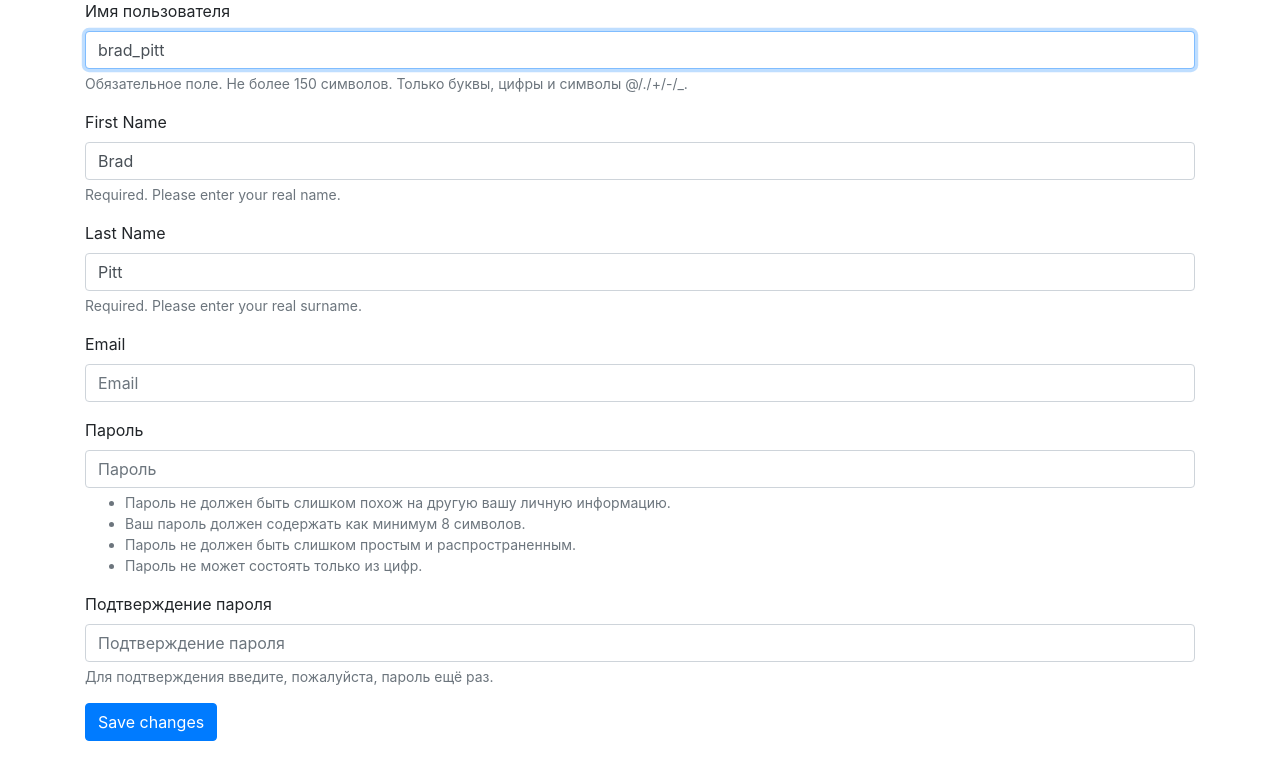
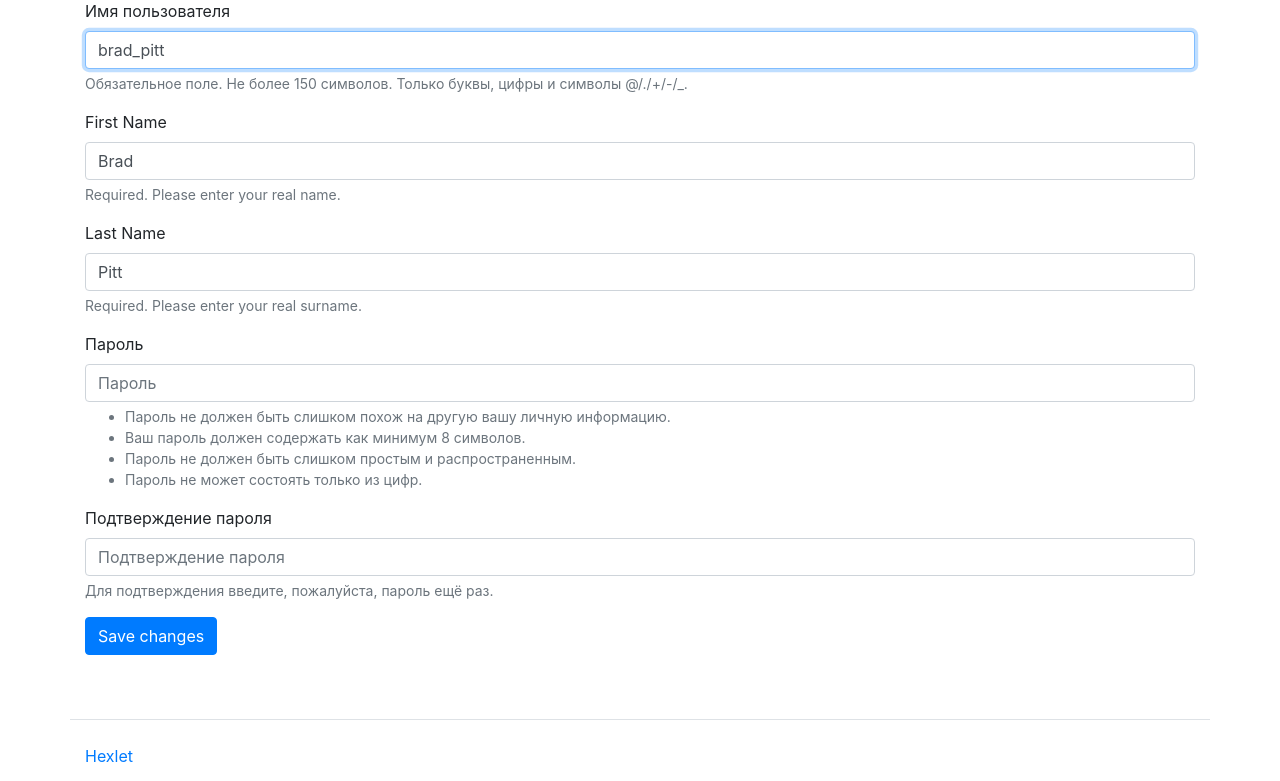
Before and after one commit to sergkim13/python-project-52, a Django app: page /users/1/update/ in a window 1280 px wide. Shown: the part 189-970 px from the top of the page. Run offline with Django 4.2, Linux system fonts and the light colour scheme; a user stored in the database is signed in; data comes from the database, SQL or seed files in the repository; some libraries are stand-ins or nearby versions.

Commit message:
minor restructure users app

```diff
--- a/task_manager/templates/layouts/base.html
+++ b/task_manager/templates/layouts/base.html
@@ -8,6 +8,7 @@
   <head>
     <meta charset="utf-8">
     <meta name="viewport" content="width=device-width, initial-scale=1">
+    <meta name="description" content="{% block description %}{% endblock %}">
     <title>{% block title %}{% endblock %}</title>
   </head>
   <body class="d-flex flex-column min-vh-100">
--- a/task_manager/users/templates/users/user_list.html
+++ b/task_manager/templates/users/user_list.html
@@ -2,6 +2,7 @@
 
 {% load i18n %}
 
+{% block description %}{{ page_description }}{% endblock %}
 {% block title %}{{ page_title }} | {% translate "Task Manager" %}{% endblock %}
 
 {% block content %}
--- a/task_manager/users/constants.py
+++ b/task_manager/users/constants.py
@@ -67,13 +67,11 @@ USER_USED_IN_TASK: str = gettext_lazy('Cannot delete user because it is in use')
 USERNAME: Final[str] = 'username'
 FIRST_NAME: Final[str] = 'first_name'
 LAST_NAME: Final[str] = 'last_name'
-EMAIL: Final[str] = 'email'
 PASSWORD1: Final[str] = 'password1'
 PASSWORD2: Final[str] = 'password2'
 # Labels
 FIRST_NAME_LABEL: str = gettext_lazy('First Name')
 LAST_NAME_LABEL: str = gettext_lazy('Last Name')
-EMAIL_LABEL: str = 'Email'
 # Help texts
 FIRST_NAME_HELP_TEXT: str = gettext_lazy(
     'Required. Please enter your real name.')
--- a/task_manager/users/forms.py
+++ b/task_manager/users/forms.py
@@ -2,8 +2,6 @@ from django import forms
 from django.contrib.auth.forms import UserCreationForm
 
 from .constants import (
-    EMAIL,
-    EMAIL_LABEL,
     FIRST_NAME,
     FIRST_NAME_HELP_TEXT,
     FIRST_NAME_LABEL,
@@ -15,7 +13,7 @@ from .constants import (
 from .models import User
 
 
-class UserRegistrationForm(UserCreationForm):
+class UserForm(UserCreationForm):
     first_name = forms.CharField(
         required=True, label=FIRST_NAME_LABEL, help_text=FIRST_NAME_HELP_TEXT
     )
@@ -26,11 +24,3 @@ class UserRegistrationForm(UserCreationForm):
     class Meta(UserCreationForm.Meta):
         model = User
         fields = (USERNAME, FIRST_NAME, LAST_NAME)
-
-
-class UserEditingForm(UserRegistrationForm):
-    email = forms.EmailField(label=EMAIL_LABEL, required=False)
-
-    class Meta(UserCreationForm.Meta):
-        model = User
-        fields = (USERNAME, FIRST_NAME, LAST_NAME, EMAIL)
--- a/task_manager/users/views.py
+++ b/task_manager/users/views.py
@@ -19,7 +19,7 @@ from .constants import (
     REVERSE_USERS,
     USER_USED_IN_TASK,
 )
-from .forms import UserEditingForm, UserRegistrationForm
+from .forms import UserForm
 from .models import User
 
 
@@ -34,7 +34,7 @@ class UserCreateView(SuccessMessageMixin, CreateView):
     '''Create user.'''
     model: type[User] = User
     extra_context: dict = CONTEXT_CREATE
-    form_class: type[BaseForm] = UserRegistrationForm
+    form_class: type[BaseForm] = UserForm
     success_url: str | Callable[..., Any] = REVERSE_LOGIN
     success_message: str = MSG_REGISTERED
 
@@ -43,7 +43,7 @@ class UserUpdateView(ModifyPermissionMixin, SuccessMessageMixin, UpdateView):
     '''Update user.'''
     model: type[User] = User
     extra_context: dict = CONTEXT_UPDATE
-    form_class: type[BaseForm] = UserEditingForm
+    form_class: type[BaseForm] = UserForm
     success_url: str | Callable[..., Any] = REVERSE_USERS
     success_message: str = MSG_UPDATED
     unpermission_url: str | Callable[..., Any] = REVERSE_USERS
```
Also changed, not shown: task_manager/templates/users/user_confirm_delete.html (renamed from task_manager/users/templates/users/user_confirm_delete.html), task_manager/templates/users/user_form.html (renamed from task_manager/users/templates/users/user_form.html).
